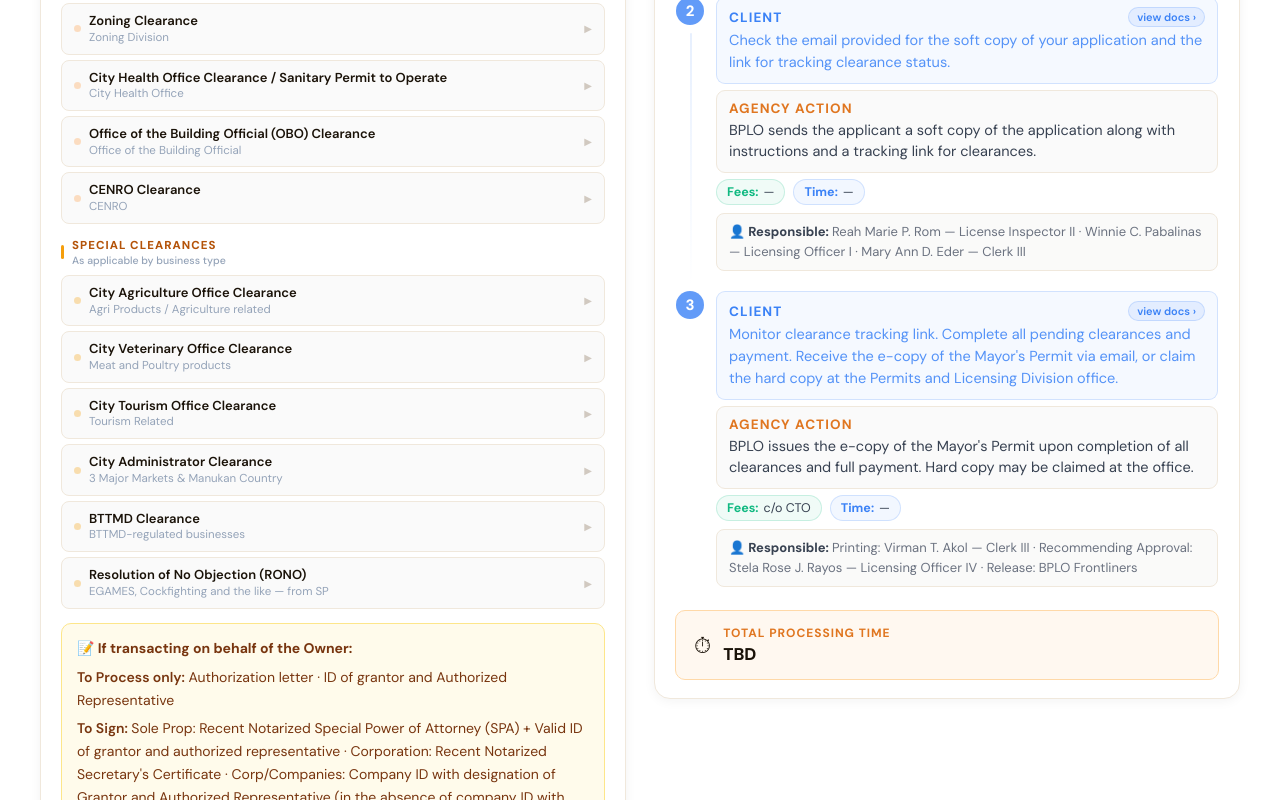
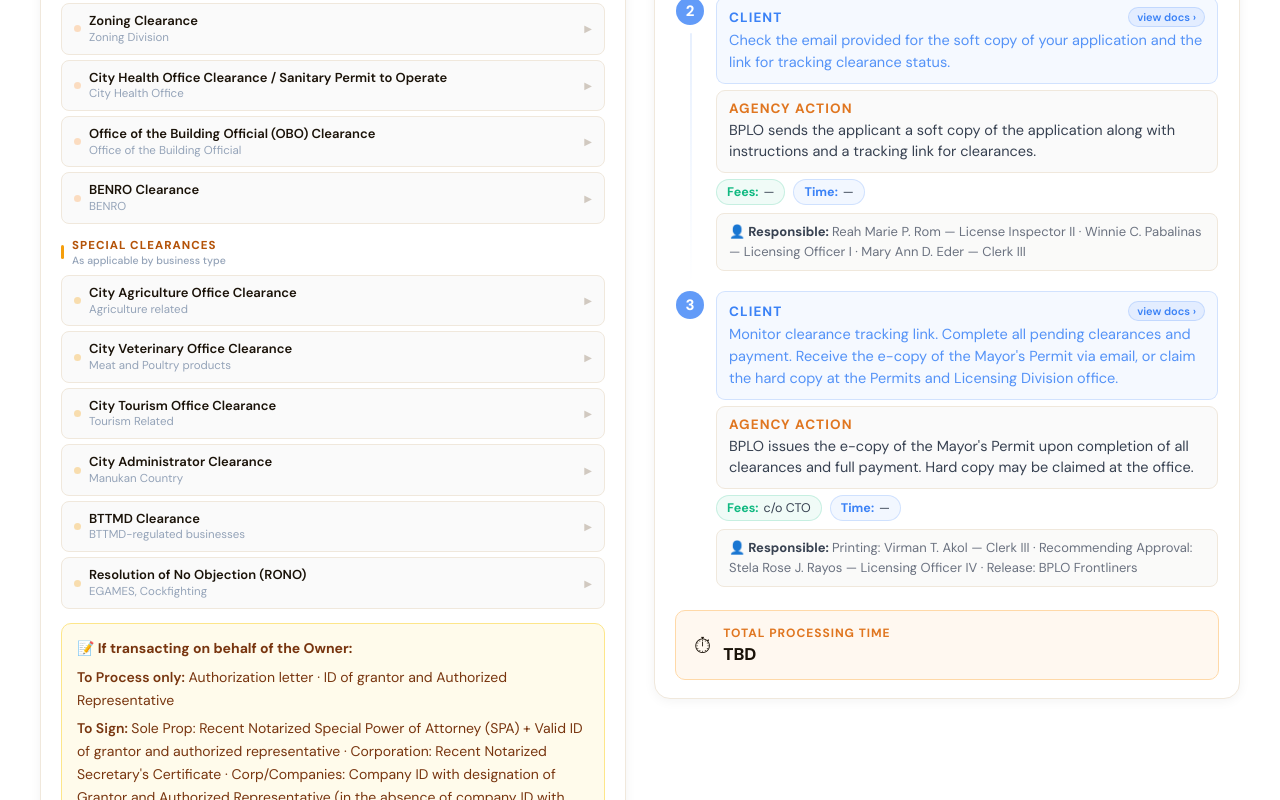
Before and after one commit to rmat-git/boss-front, a React (Vite) app in the folder boss-intro/: page / in a window 1280 px wide. Shown: the part 1874-2674 px from the top of the page. Built offline with nearby package versions, Linux system fonts and the light colour scheme.

Commit message:
layout changes

```diff
--- a/boss-intro/src/data/constants.js
+++ b/boss-intro/src/data/constants.js
@@ -12,7 +12,7 @@ export const MOBILE_BREAKPOINT = 900;
 
 export const AGENCIES = [
   "BPLO", "Bureau of Fire Protection", "Zoning Division", "City Health Office",
-  "Office of the Building Official", "CENRO", "BTTMD", "City Administrator",
+  "Office of the Building Official", "BENRO", "BTTMD", "City Administrator",
   "City Veterinarian", "City Agriculture", "Tourism Office",
 ];
 
@@ -72,7 +72,7 @@ export const PERMIT_DATA = {
           { title: "Zoning Clearance", office: "Zoning Division", key: "req_clearance_2" },
           { title: "City Health Office Clearance / Sanitary Permit to Operate", office: "City Health Office", key: "req_clearance_3" },
           { title: "Office of the Building Official (OBO) Clearance", office: "Office of the Building Official", key: "req_clearance_4" },
-          { title: "CENRO Clearance", office: "CENRO", key: "req_clearance_5" },
+          { title: "BENRO Clearance", office: "BENRO", key: "req_clearance_5" },
         ],
       },
       {
@@ -80,12 +80,12 @@ export const PERMIT_DATA = {
         type: "clearance_group",
         subtitle: "As applicable by business type",
         items: [
-          { title: "City Agriculture Office Clearance", office: "Agri Products / Agriculture related", key: "req_special_0" },
+          { title: "City Agriculture Office Clearance", office: "Agriculture related", key: "req_special_0" },
           { title: "City Veterinary Office Clearance", office: "Meat and Poultry products", key: "req_special_1" },
           { title: "City Tourism Office Clearance", office: "Tourism Related", key: "req_special_2" },
-          { title: "City Administrator Clearance", office: "3 Major Markets & Manukan Country", key: "req_special_3" },
+          { title: "City Administrator Clearance", office: "Manukan Country", key: "req_special_3" },
           { title: "BTTMD Clearance", office: "BTTMD-regulated businesses", key: "req_special_4" },
-          { title: "Resolution of No Objection (RONO)", office: "EGAMES, Cockfighting and the like — from SP", key: "req_special_5" },
+          { title: "Resolution of No Objection (RONO)", office: "EGAMES, Cockfighting", key: "req_special_5" },
         ],
       },
     ],
@@ -172,18 +172,18 @@ export const PERMIT_DATA = {
           "Zoning Clearance — Zoning Division",
           "City Health Office Clearance / Sanitary Permit to Operate",
           "Office of the Building Official (OBO) Clearance",
-          "CENRO Clearance",
+          "BENRO Clearance",
         ],
       },
       {
         title: "Special Clearances (as applicable by business type)",
         notes: [
-          "Agri Products / Agriculture related → City Agriculture Office",
+          "Agriculture related → City Agriculture Office",
           "Meat and Poultry products → City Veterinary Office",
           "Tourism Related → City Tourism Office",
-          "3 Major Markets & Manukan Country → City Administrator Clearance",
+          "Manukan Country → City Administrator Clearance",
           "BTTMD-regulated businesses → BTTMD Clearance",
-          "EGAMES, Cockfighting and the like → valid Resolution of No Objection (RONO) from SP",
+          "EGAMES, Cockfighting → valid Resolution of No Objection (RONO) from SP",
         ],
       },
       {
```
